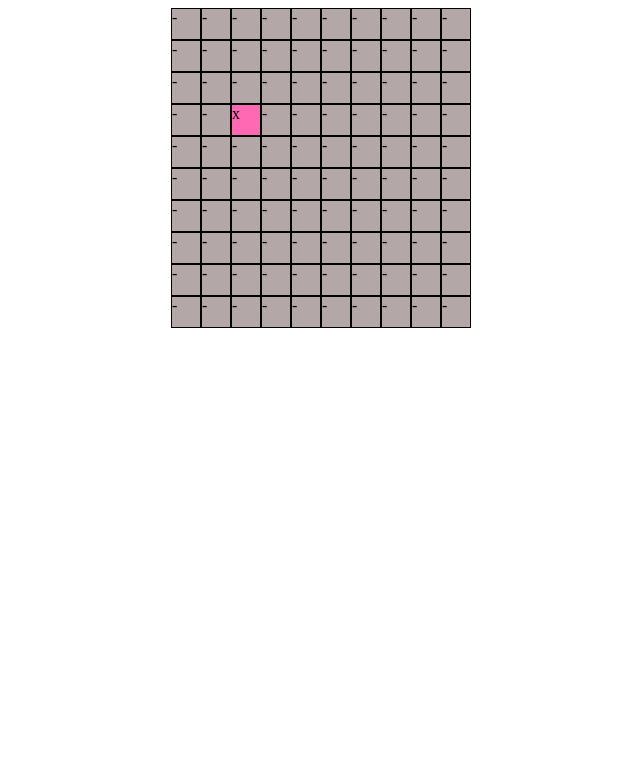
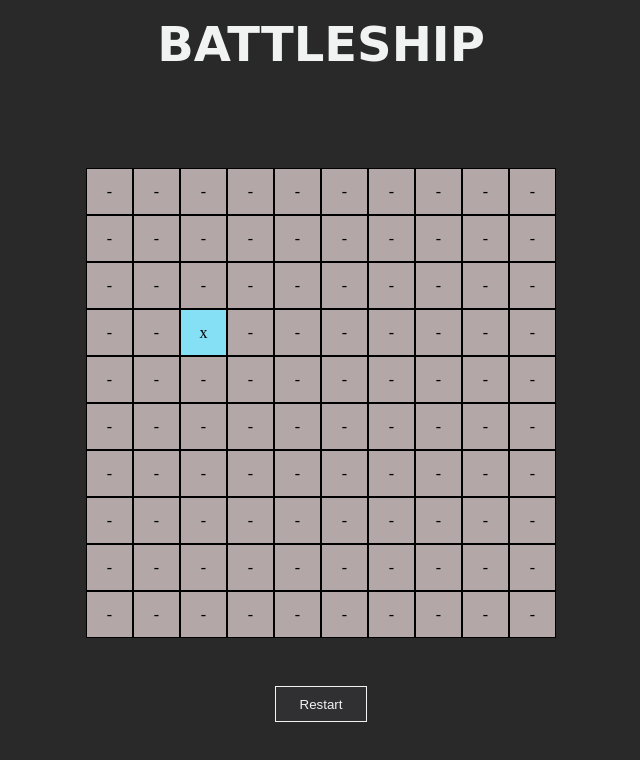
Before and after one commit to chaandharaghav/battleship, a website built with webpack: page src/templates/template.html in a window 1280 px wide. Shown: the whole page, without its empty margins (319-959 px from the left). Built offline with nearby package versions, Linux system fonts and the light colour scheme; a web font is replaced by a local one.

Commit message:
Improve styling of the playArea and add a restartBtn

```diff
--- a/src/styles/board-styles.css
+++ b/src/styles/board-styles.css
@@ -1,3 +1,8 @@
+:root {
+  --red: rgb(247, 130, 130);
+  --light-red: rgb(133, 223, 245);
+}
+
 .board {
   max-width: 300px;
 
@@ -9,10 +14,15 @@
 }
 
 .board > * {
+  min-width: 30px;
   min-height: 30px;
 
   background-color: rgb(179, 167, 167);
   border: 1px solid black;
+
+  display: flex;
+  justify-content: center;
+  align-items: center;
 }
 
 .cell:hover {
@@ -20,9 +30,20 @@
 }
 
 .missed {
-  background-color: hotpink;
+  background-color: var(--light-red);
 }
 
 .hit {
-  background-color: red;
+  background-color: var(--red);
 }
+
+@media (min-width: 767px) {
+  .board {
+    max-width: 500px;
+  }
+
+  .board > * {
+    min-width: 45px;
+    min-height: 45px;
+  }
+}
--- a/src/styles/index.css
+++ b/src/styles/index.css
@@ -0,0 +1,64 @@
+@import url('https://fonts.googleapis.com/css2?family=Tourney:wght@300&display=swap');
+
+:root {
+  --cream: rgb(241, 242, 242);
+  --dark: rgb(48, 48, 50);
+  --grey: rgb(41, 41, 41);
+}
+
+* {
+  margin: 0;
+
+  -webkit-touch-callout: none; /* iOS Safari */
+  -webkit-user-select: none; /* Safari */
+  -khtml-user-select: none; /* Konqueror HTML */
+  -moz-user-select: none; /* Old versions of Firefox */
+  -ms-user-select: none; /* Internet Explorer/Edge */
+  user-select: none; /* Non-prefixed version, currently supported by Chrome, Edge, Opera and Firefox */
+}
+
+body {
+  height: 100vh;
+
+  background-color: var(--grey);
+
+  display: flex;
+  flex-direction: column;
+  align-items: center;
+}
+
+h1 {
+  color: var(--cream);
+
+  font-size: 3rem;
+  font-family: 'Tourney', cursive;
+  text-transform: uppercase;
+  text-align: center;
+
+  margin-top: 1rem;
+}
+
+#playArea {
+  margin-top: 6rem;
+  min-width: 300px;
+}
+
+#restartBtn {
+  max-width: 100px;
+  background-color: var(--dark);
+  color: var(--cream);
+
+  margin-top: 3rem;
+  padding: 0.6rem 1.5rem;
+  border: 1px solid var(--cream);
+}
+
+#restartBtn:active {
+  background-color: rgb(65, 65, 65);
+}
+
+@media (min-width: 1000px) {
+  #restartBtn:hover {
+    background-color: rgb(65, 65, 65);
+  }
+}
--- a/src/templates/template.html
+++ b/src/templates/template.html
@@ -7,6 +7,8 @@
     <title>Battleship</title>
   </head>
   <body>
+    <h1>Battleship</h1>
     <section id="playArea"></section>
+    <button id="restartBtn">Restart</button>
   </body>
 </html>
```
